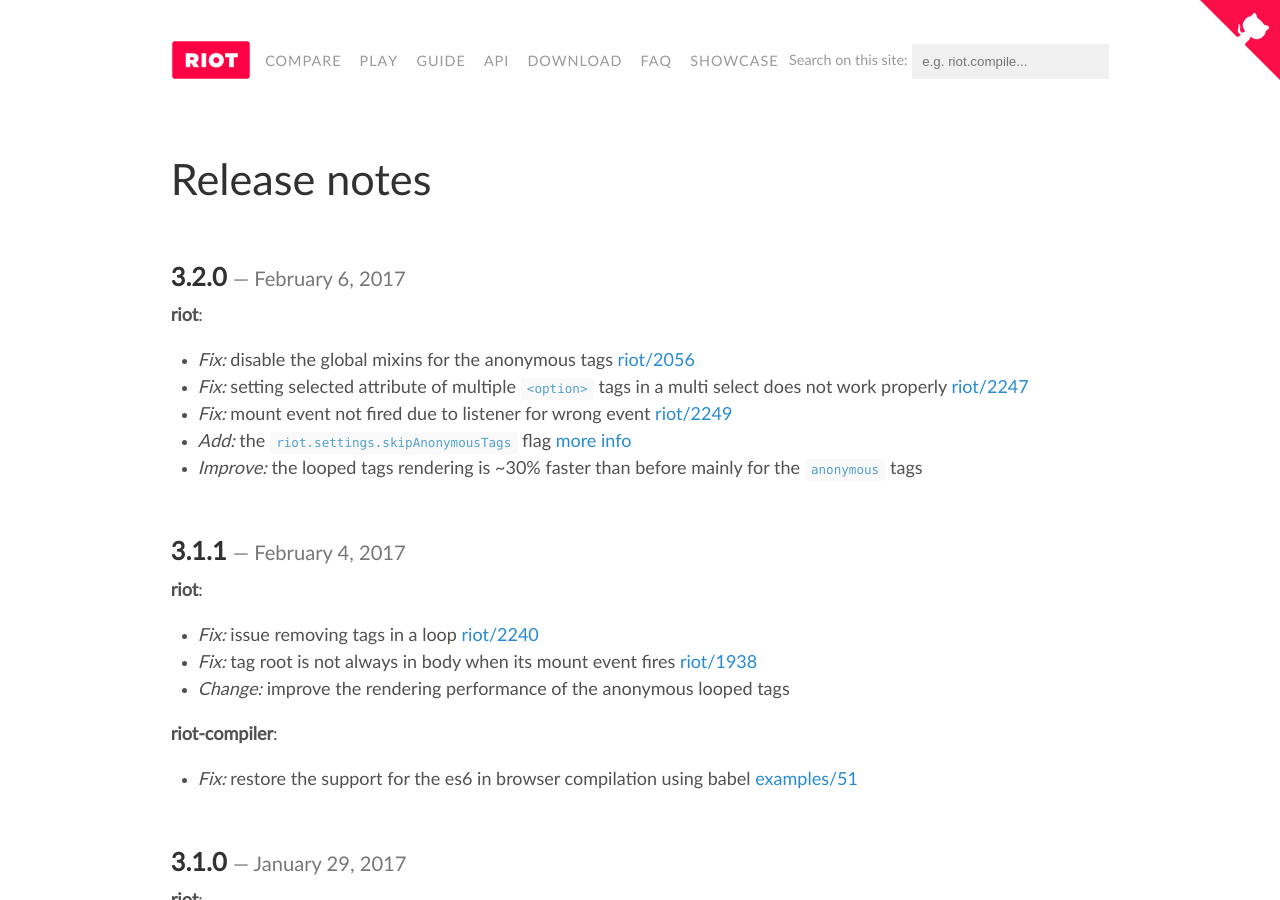
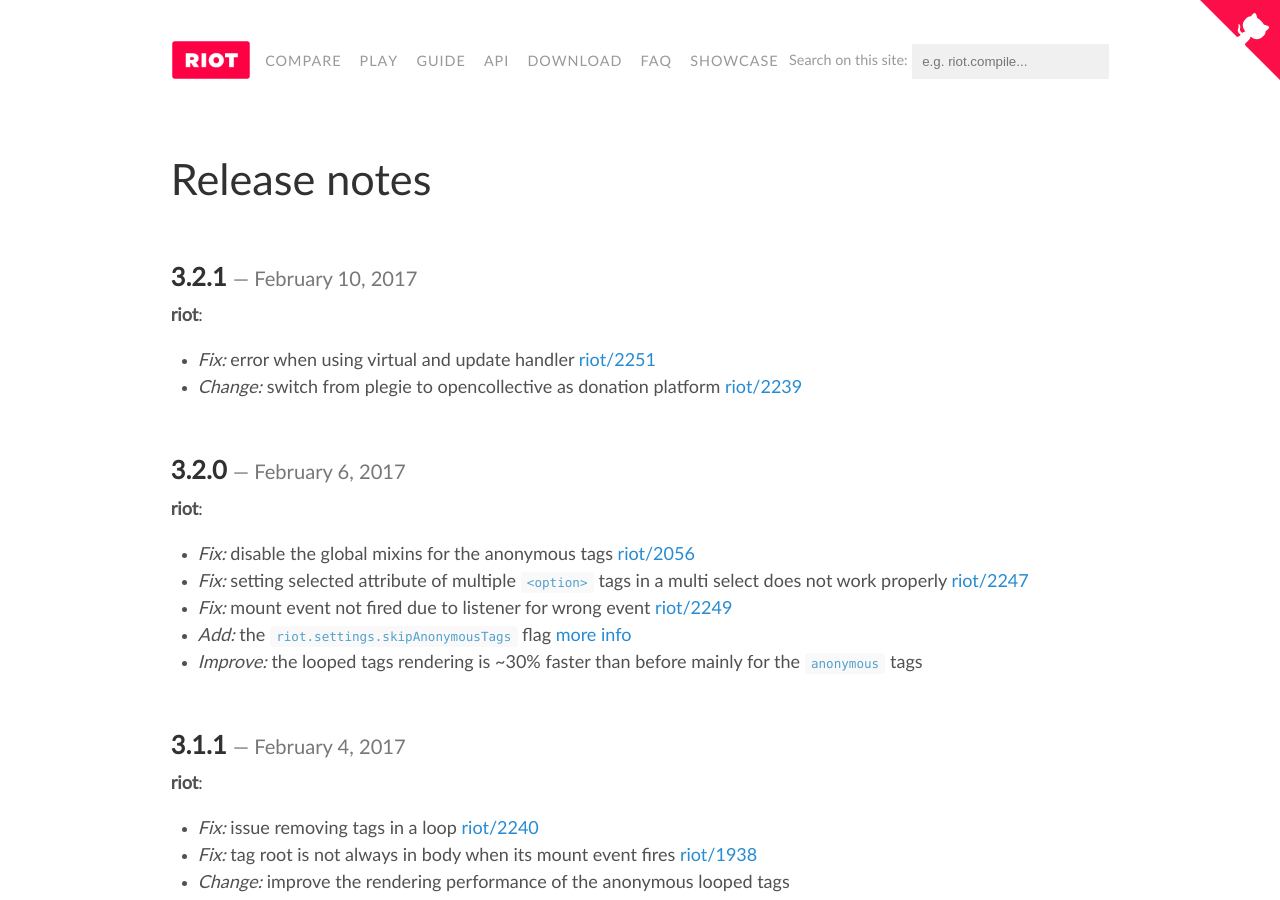
Before and after one commit to riot/riot.github.io, a Jekyll site: the page built from release-notes.md, in a window 1280 px wide and 900 px high. Built offline with Jekyll 4.4.1, drawn with Linux system fonts in a browser that asks for light colours; nearby versions of some CDN libraries; emoji names are drawn with the system emoji font; comment, search, counter and statistics services are not loaded.

Commit message:
added: release notes

```diff
--- a/_config.yml
+++ b/_config.yml
@@ -42,9 +42,9 @@
 minor_version:       3.2
 v2_minor_version:    2.6
 
-version:             3.2.0
+version:             3.2.1
 v2_version:          2.6.7
-release_date:        February 6
+release_date:        February 10
 version_slurp:       Faster than ever before
 v2_version_slurp:    Fix rendering of tags containing SVGs
 repo:                https://github.com/riot/riot
@@ -52,21 +52,21 @@
 gitter:              https://gitter.im/riot/riot
 # Vars needed for the compare.md page
 
-size_min:            10.16
+size_min:            10.18
 riot_route_size_min: 1.77
 
 polymer:
-  size: 45.69 # according to https://github.com/riot/riot/issues/1575#issuecomment-180869792
-  version: 1.6.1
+  size: 49.38 # according to https://github.com/riot/riot/issues/1575#issuecomment-180869792
+  version: 1.8.0
 
 webcomponents:
-  size:    12.39
-  version: 0.7.22
+  size:    16.92
+  version: 0.7.24
 
-polymer_and_webcomponents_size: 58.08 # 45.69 + 12.39 (polymer + webcomponents-lite.min.js )
+polymer_and_webcomponents_size: 66.3 # 45.69 + 12.39 (polymer + webcomponents-lite.min.js )
 
 react:
-  size:    45.05
+  size:    45.06
   version: 15.4.2
 
 react_router:
@@ -82,7 +82,7 @@
 compare:
   react: 4 # react.size / size_min
   react_router_vs_riot_router: 9 # react_router.size / riot_route_size_min
-  polymer_and_webcomponents: 6 # polymer_and_webcomponents_size / size_min
+  polymer_and_webcomponents: 7 # polymer_and_webcomponents_size / size_min
 
 # Languages
 translations:
--- a/release-notes.md
+++ b/release-notes.md
@@ -5,6 +5,13 @@
 ---
 
 # {{ page.title }}
+
+## 3.2.1 *February 10, 2017*
+
+__riot__:
+
+  - _Fix:_ error when using virtual and update handler [riot/2251](https://github.com/riot/riot/issues/2251)
+  - _Change:_ switch from plegie to opencollective as donation platform [riot/2239](https://github.com/riot/riot/pull/2239)
 
 ## 3.2.0 *February 6, 2017*
 
```
